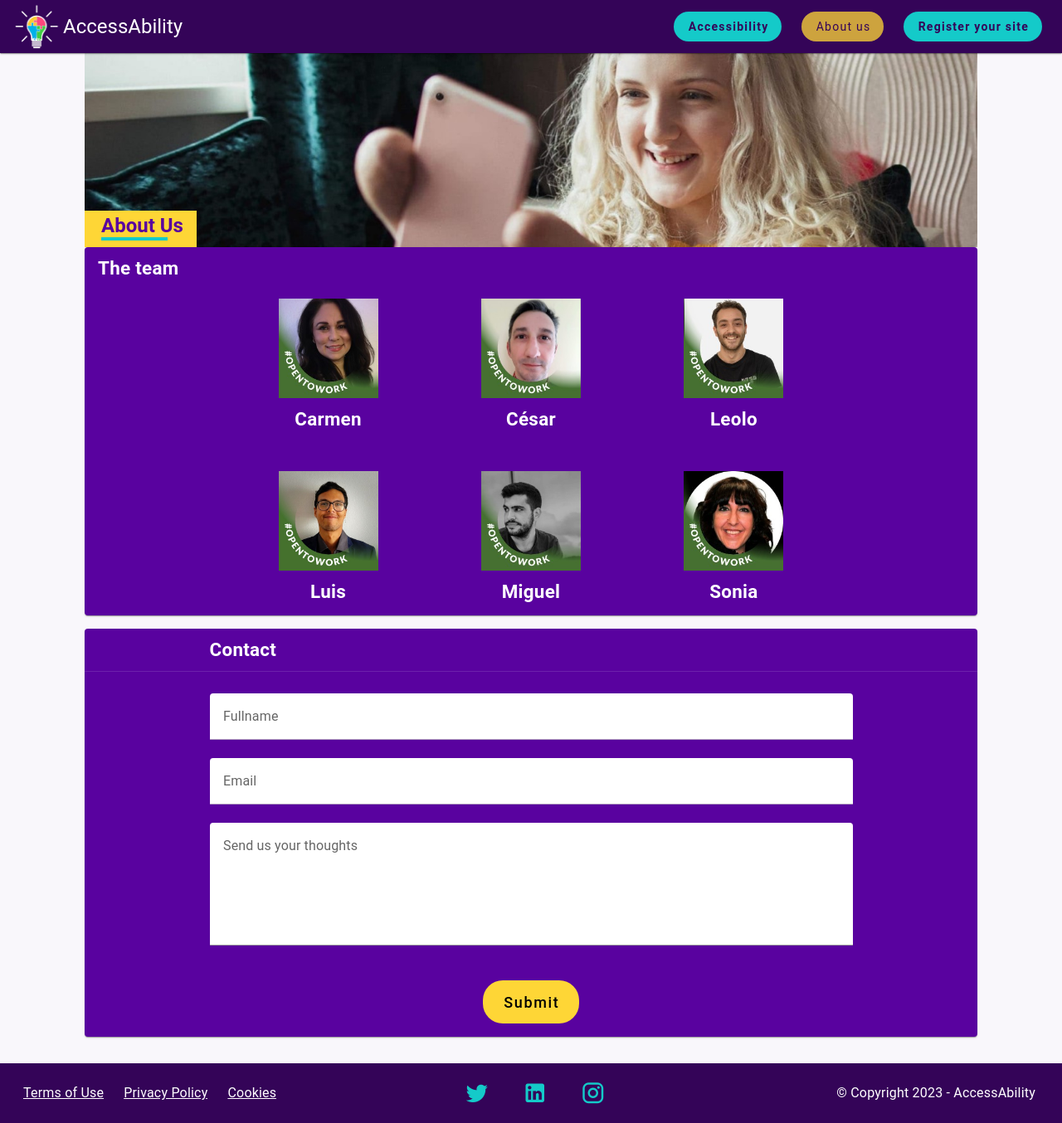
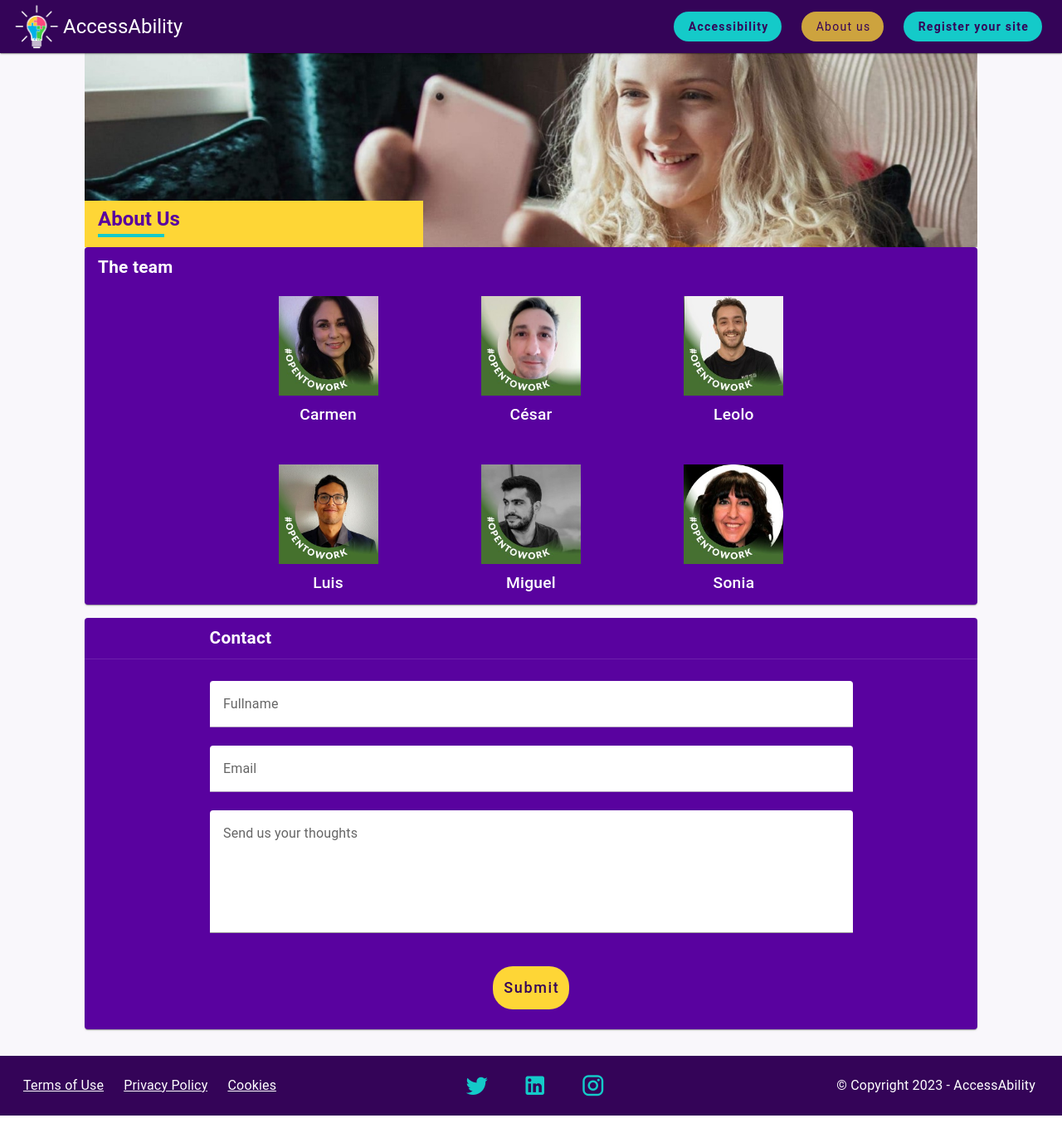
Before and after one commit to luisalvarez246/accessability, a Vue app in the folder frontend/: page /about-us in a window 1280 px wide. Shown: the whole page at 83% size. Built offline with nearby package versions, Linux system fonts and the light colour scheme.

Commit message:
added @click="submitForm" and corresponding logic

```diff
--- a/frontend/src/views/AboutUsView.vue
+++ b/frontend/src/views/AboutUsView.vue
@@ -8,7 +8,7 @@
         </div>
       </v-img>
     </v-container>
-    <v-container class="pt-0">
+    <v-container fluid class="pt-0">
       <v-card class="team_members mx-auto" max-width="1140" color="cardbackground1">
         <v-card-title>The team</v-card-title>
         <v-row justify="center">
@@ -17,14 +17,14 @@
               <v-col v-for="author in authors" :key="author.id" cols="6" sm="4" lg="4">
                 <v-card-item class="text-center justify-center align-center" color="cardbackground1">
                   <v-img :src="author.photo" :alt="author.name + ' ' + 'photo'" :width="120" />
-                  <v-card-title class="text-wrap pt-2">{{ author.name }}</v-card-title>
+                  <v-card-title class="team_members text-wrap pt-2">{{ author.name }}</v-card-title>
                 </v-card-item>
               </v-col>
             </v-row>
           </v-col>
         </v-row>
       </v-card>
-      <v-card class="mx-auto mt-4" max-width="1140" color="cardbackground1">
+      <v-card class="mt-4 mx-auto" max-width="1140" color="cardbackground1">
         <v-card-title class="w-75 mx-auto">
           Contact
         </v-card-title>
@@ -39,12 +39,15 @@
           <v-textarea id="send-us-your-thoughts" name="send-us-your-thoughts" type="text" label="Send us your thoughts"
             auto-grow bg-color="white"></v-textarea>
         </v-card-item>
-        <v-card-item class="d-flex justify-center pb-4">
-          <v-btn text class="text-none mx-auto" rounded="xl" flat :block="xs" :size="xs ? '' : 'x-large'"
-            :height="xs ? 52 : ''" :class="{ 'text-h6': xs }" color="searchbtn" text-color="navbar">
+        <v-card-actions class="w-100 px-4 mx-auto d-flex justify-center" align="center">
+          <v-btn @click="submitForm" class="submit_btn text-none mb-4" rounded="xl" :block="xs" :size="xs ? '' : 'x-large'"
+            :height="xs ? 52 : ''" :class="{ 'text-h6': xs }" color="navbar">
             Submit
           </v-btn>
-        </v-card-item>
+          <v-snackbar v-model="snackbar" color="success">
+            Form send succesfully
+          </v-snackbar>
+        </v-card-actions>
       </v-card>
     </v-container>
   </v-container>
@@ -52,6 +55,7 @@
 
 <script setup>
 import { ref } from 'vue';
+import axios from 'axios';
 import { useDisplay } from "vuetify";
 
 const authors = ref([
@@ -92,24 +96,51 @@ const rules = {
 };
 
 const { xs } = useDisplay();
+
+const formData = ref({
+  fullname: '',
+  email: '',
+  thoughts: ''
+});
+
+const snackbar = ref(false);
+const snackbarMessage = ref('');
+const snackbarColor = ref('');
+
+const submitForm = () => {
+  axios.post('/api/submit-form', formData.value)
+    .then(response => {
+      console.log(response.data);
+      showSnackbar('Form submitted successfully', 'success');
+    })
+    .catch(error => {
+      console.error(error);
+      showSnackbar('Error processing the form', 'error');
+    });
+};
+
+const showSnackbar = (message, color) => {
+  snackbarMessage.value = message;
+  snackbarColor.value = color;
+  snackbar.value = true;
+};
 </script>
 <style scoped>
 .title {
   position: relative;
   color: #59029f;
-  text-wrap: wrap;
 }
 
 div.title {
   background-color: #fed636;
-  width: auto;
-  height: auto;
+  width: 25.5rem;
+  height: 3.5rem;
   bottom: 0;
   content: "";
   display: block;
   left: 0;
   position: absolute;
-  padding: 0 1rem .5rem .25rem;
+  padding-top: .25rem;
 }
 
 .underline {
@@ -118,7 +149,7 @@ div.title {
 
 h2.underline::after {
   background: #14cac9;
-  bottom: 0;
+  bottom: 4;
   content: "";
   display: block;
   height: 0.25rem;
@@ -128,7 +159,16 @@ h2.underline::after {
 }
 
 .v-card-title {
-  font-size: 1.4rem;
-  font-weight: 600;
+  font-size: 1.3rem;
+  font-weight: 700;
+}
+
+.v-card-title.team_members {
+  font-size: 1.2rem;
+  font-weight: 500;
+}
+
+.v-btn.submit_btn {
+  background: #fed636;
 }
 </style>
```
